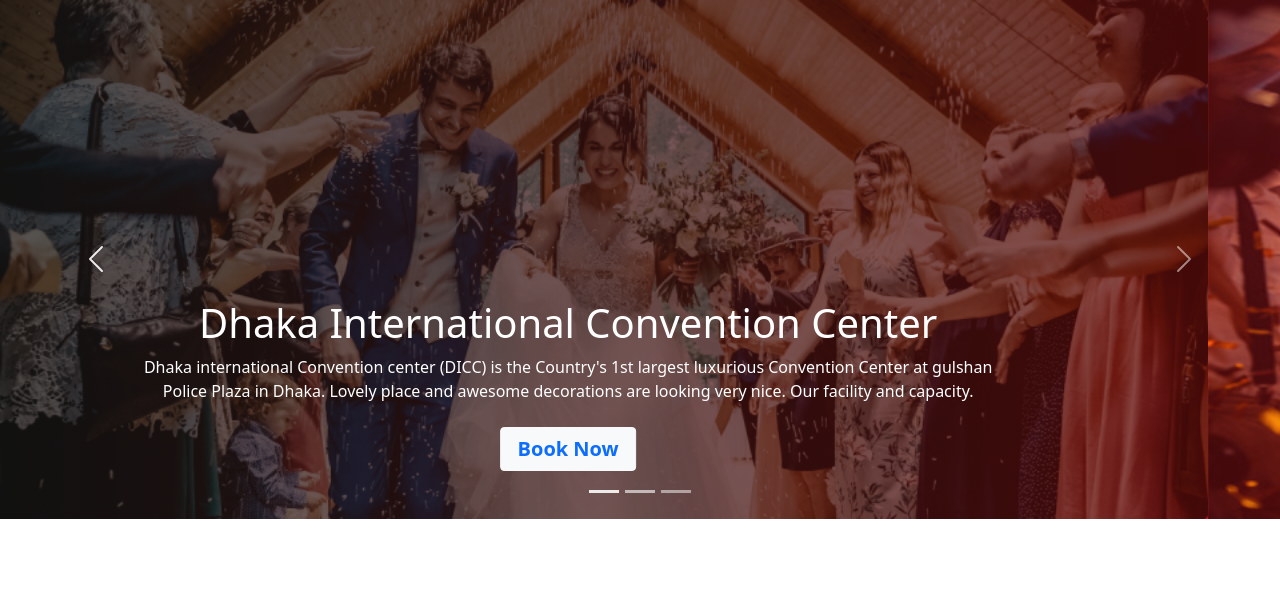
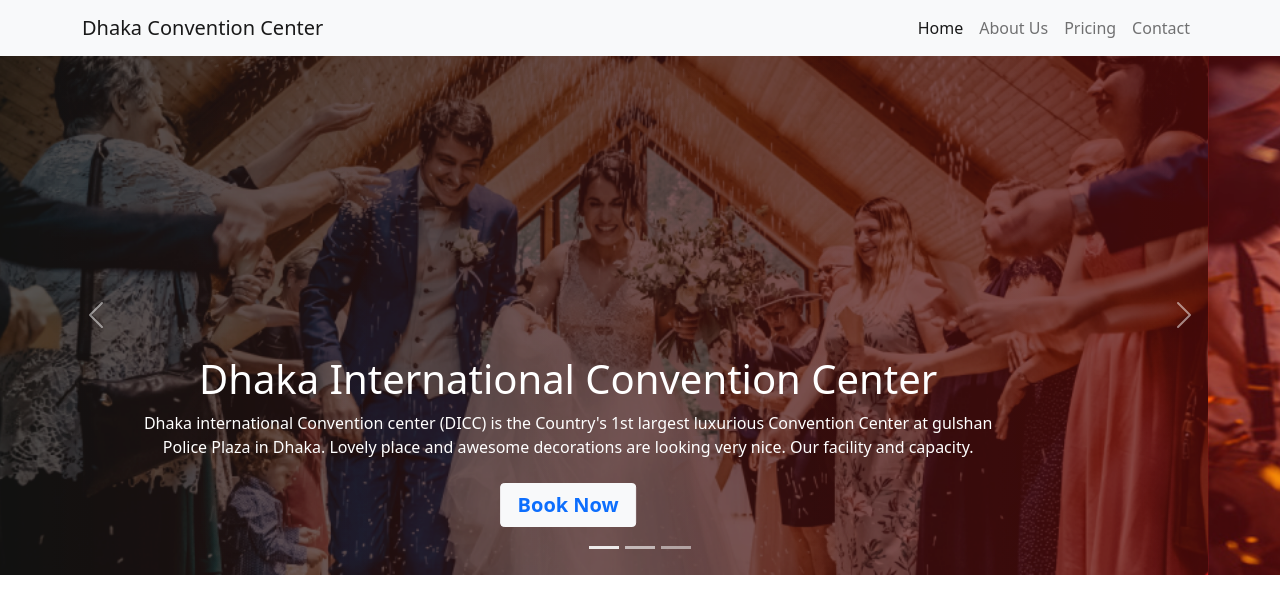
Before and after one commit to RatonRoy/convention-center, a plain HTML site: page index.html in a window 1280 px wide. Drawn offline with nearby package versions, Linux system fonts and the light colour scheme.

Commit message:
navbar complete

```diff
--- a/index.html
+++ b/index.html
@@ -13,6 +13,32 @@
   <link rel="stylesheet" href="css/style.css">
 </head>
 <body>
+  <!-- start of navbar  -->
+  <nav class="navbar navbar-expand-lg navbar-light bg-light">
+  <div class="container">
+    <a class="navbar-brand text-bold" href="https://diccbd.com/home" target="_blank">Dhaka Convention Center</a>
+    <button class="navbar-toggler" type="button" data-bs-toggle="collapse" data-bs-target="#navbarNav" aria-controls="navbarNav" aria-expanded="false" aria-label="Toggle navigation">
+      <span class="navbar-toggler-icon"></span>
+    </button>
+    <div class="collapse navbar-collapse d-lg-flex justify-content-end" id="navbarNav">
+      <ul class="navbar-nav ">
+        <li class="nav-item">
+          <a class="nav-link active" aria-current="page" href="#">Home</a>
+        </li>
+        <li class="nav-item">
+          <a class="nav-link" href="#"> About Us</a>
+        </li>
+        <li class="nav-item">
+          <a class="nav-link" href="#">Pricing</a>
+        </li>
+        <li class="nav-item">
+          <a class="nav-link">Contact</a>
+        </li>
+      </ul>
+    </div>
+  </div>
+</nav>
+  <!-- end of  navbar  -->
   <!-- start slider -->
   <div id="carouselExampleCaptions" class="carousel slide convention-slider" data-bs-ride="carousel" >
   <div class="carousel-indicators">
```
Also changed, not shown: css/style.css (line endings or trailing spaces).
